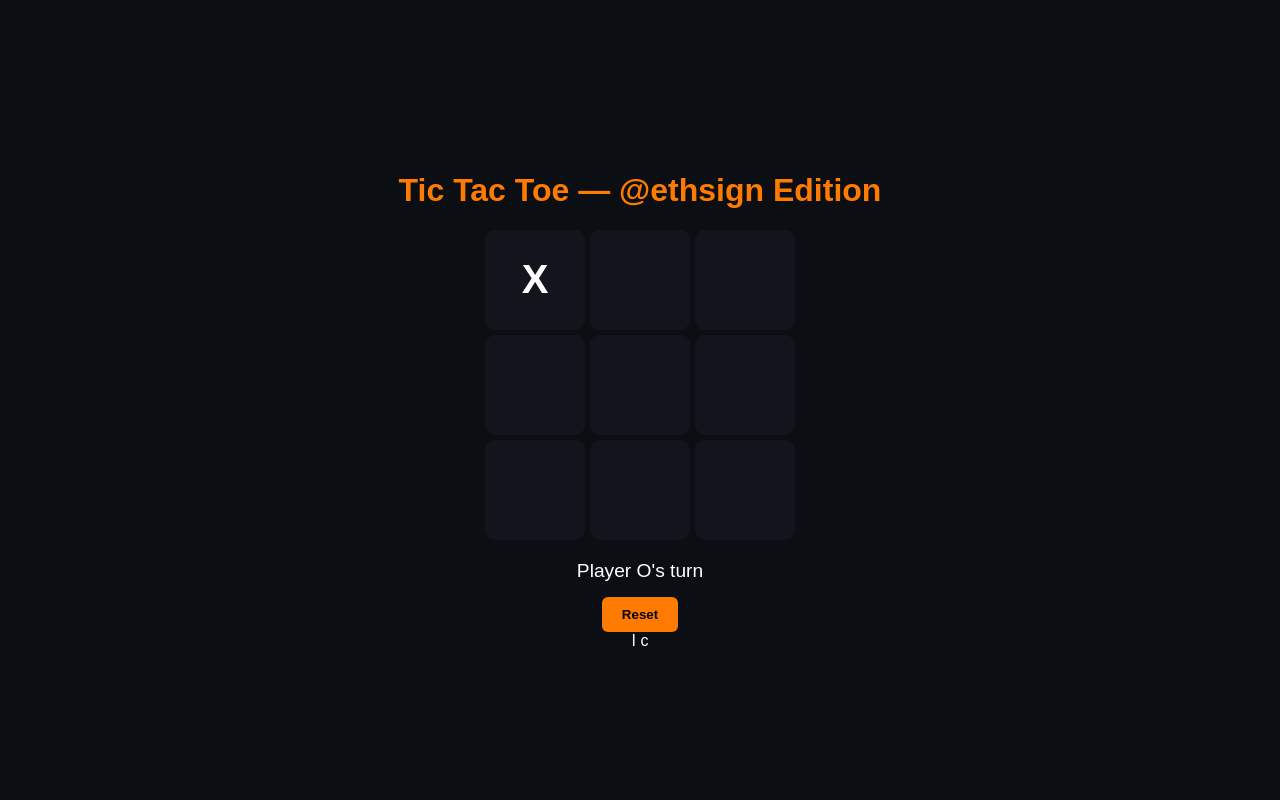
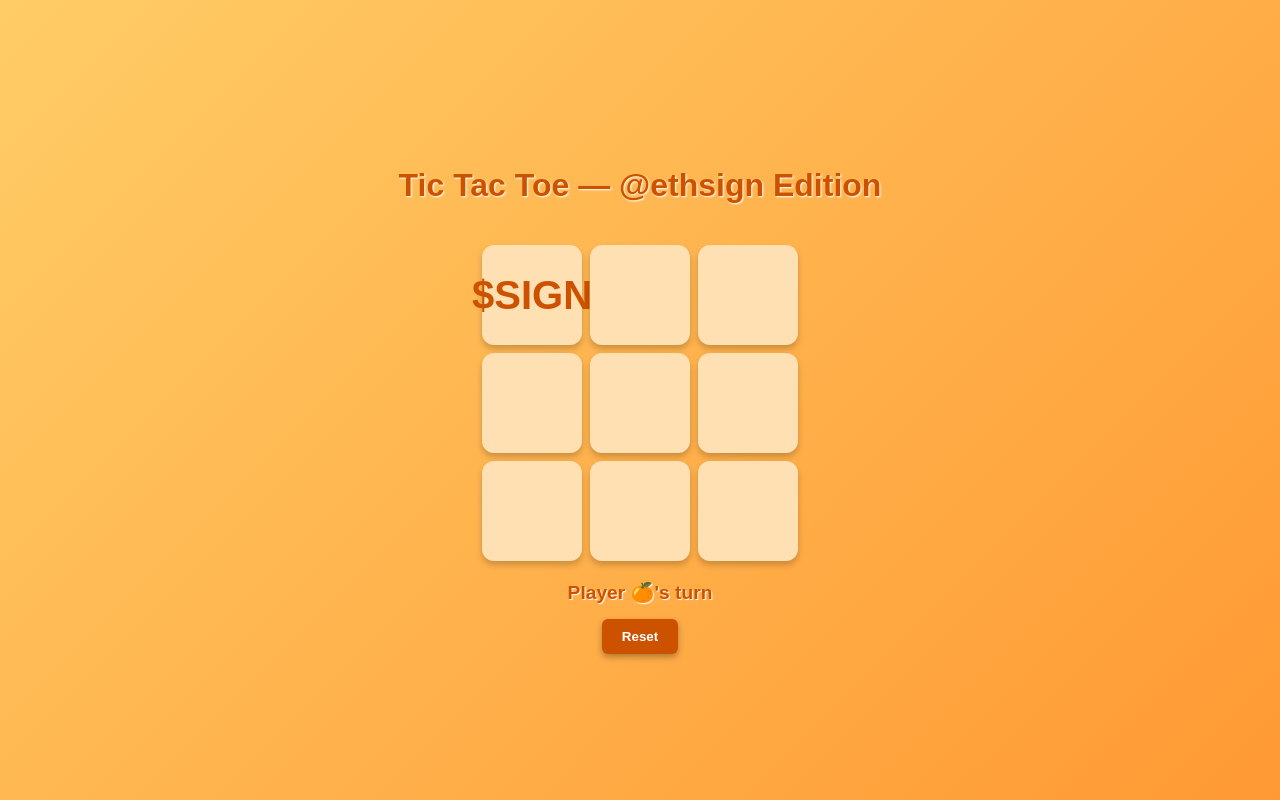
Before and after one commit to OwnFarooq99/ethsign-tictactoe, a plain HTML site: page index.html in a window 1280 px wide. Both pictures are taken after a click on the element 535 px from the left and 279 px from the top of the page. Drawn offline with Linux system fonts and the light colour scheme.

Commit message:
Update index.html

```diff
--- a/index.html
+++ b/index.html
@@ -6,8 +6,8 @@
   <style>
     body {
       font-family: Arial, sans-serif;
-      background: #0b0e12;
-      color: #fff;
+      background: linear-gradient(135deg, #ffcc66, #ff9933);
+      color: #000;
       display: flex;
       flex-direction: column;
       align-items: center;
@@ -16,24 +16,28 @@
       margin: 0;
     }
     h1 {
-      color: #ff7a00;
+      color: #cc5200;
+      text-shadow: 1px 1px 2px #fff;
     }
     #board {
       display: grid;
       grid-template-columns: repeat(3, 100px);
-      grid-gap: 5px;
+      grid-gap: 8px;
+      margin-top: 20px;
     }
     .cell {
       width: 100px;
       height: 100px;
-      background: #12161c;
+      background: #ffe0b3;
       display: flex;
       align-items: center;
       justify-content: center;
       font-size: 2.5rem;
       font-weight: bold;
       cursor: pointer;
-      border-radius: 10px;
+      border-radius: 12px;
+      box-shadow: 0 4px 6px rgba(0,0,0,0.2);
+      color: #cc5200;
     }
     .cell.taken {
       cursor: default;
@@ -41,23 +45,30 @@
     #status {
       margin-top: 20px;
       font-size: 1.2rem;
+      font-weight: bold;
+      color: #cc5200;
+      text-shadow: 1px 1px 1px #fff;
     }
     button {
       margin-top: 15px;
       padding: 10px 20px;
       border: none;
       border-radius: 6px;
-      background: #ff7a00;
-      color: #000;
+      background: #cc5200;
+      color: #fff;
       font-weight: bold;
       cursor: pointer;
+      box-shadow: 0 3px 6px rgba(0,0,0,0.3);
+    }
+    button:hover {
+      background: #e65c00;
     }
   </style>
 </head>
 <body>
-  <h1>Tic Tac Toe — <span style="color:#ff7a00">@ethsign</span> Edition</h1>
+  <h1>Tic Tac Toe — <span style="color:#cc5200">@ethsign</span> Edition</h1>
   <div id="board"></div>
-  <div id="status">Player X's turn</div>
+  <div id="status">Player $SIGN's turn</div>
   <button onclick="resetGame()">Reset</button>  <script>
     const boardEl = document.getElementById('board');
     const statusEl = document.getElementById('status');
@@ -81,14 +92,18 @@
 
     function handleMove(i) {
       if (board[i] || calculateWinner()) return;
-      board[i] = xIsNext ? 'X' : 'O';
+      board[i] = xIsNext ? '$SIGN' : '🍊';
       xIsNext = !xIsNext;
       renderBoard();
       const winner = calculateWinner();
       if (winner) {
-        statusEl.textContent = winner === 'Draw' ? 'It\'s a draw!' : `${winner} wins!`;
+        if (winner === 'Draw') {
+          statusEl.textContent = "It's a draw!";
+        } else {
+          statusEl.textContent = winner === '$SIGN' ? '$SIGN takes the win! 🎉' : '🍊 dominates the board! 🏆';
+        }
       } else {
-        statusEl.textContent = `Player ${xIsNext ? 'X' : 'O'}'s turn`;
+        statusEl.textContent = `Player ${xIsNext ? '$SIGN' : '🍊'}'s turn`;
       }
     }
 
@@ -109,11 +124,10 @@
     function resetGame() {
       board = Array(9).fill(null);
       xIsNext = true;
-      statusEl.textContent = "Player X's turn";
+      statusEl.textContent = "Player $SIGN's turn";
       renderBoard();
     }
 
     renderBoard();
   </script></body>
 </html>
-I c
```
